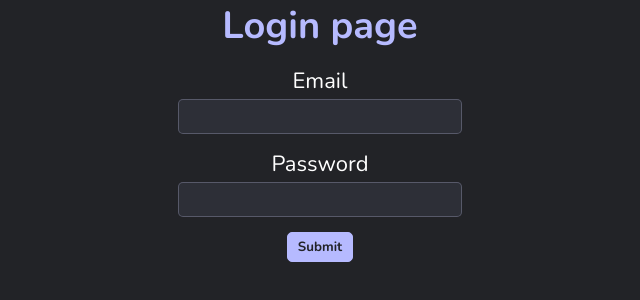
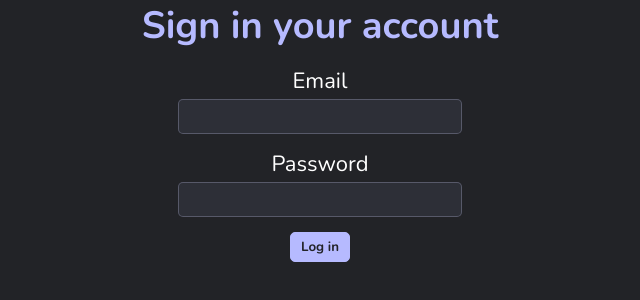
Before and after one commit to volodymyr-ok/goit-react-hw-08-phonebook, a React (Create React App) app: page /goit-react-hw-08-phonebook/login in a window 1280 px wide. Shown: the top 300 px of the page, without its empty margins (320-960 px from the left). Built offline with nearby package versions, Linux system fonts and the light colour scheme.

Commit message:
added some stylization

```diff
--- a/src/components/NavBar/NavBar.styled.js
+++ b/src/components/NavBar/NavBar.styled.js
@@ -5,17 +5,24 @@ export const StyledUL = styled.ul`
   flex-direction: column;
   align-items: end;
   gap: 5px;
+  width: 320px;
 
   li {
-    /* border: 1px solid black; */
     a {
-      /* font-size: 26px; */
-      color: #b6baff;
+      font-size: 22px;
+      color: white;
       font-family: inherit;
       text-decoration: none;
 
       &.active {
+        display: none;
+      }
+      &:not(.active) {
         color: white;
+      }
+      &:not(.active):hover,
+      &:not(.active):focus {
+        color: #b6baff;
       }
     }
   }
--- a/src/components/Navigation/Navigation.styled.js
+++ b/src/components/Navigation/Navigation.styled.js
@@ -1,9 +1,9 @@
 import styled from 'styled-components';
 
 export const StlyledHeader = styled.header`
-  /* display: flex;
+  display: flex;
   flex-direction: row;
-  justify-content: end; */
+  justify-content: center;
   background-color: #b6baff14;
   padding: 15px;
 
--- a/src/components/UserMenu/UserMenu.jsx
+++ b/src/components/UserMenu/UserMenu.jsx
@@ -14,7 +14,7 @@ export const UserMenu = () => {
 
   return (
     <StyledUserMenuDiv>
-      <p>{userName}</p>
+      <p>Welcome, {userName}</p>
       <StyledBtn type="button" onClick={handleLogOut}>
         LogOut
       </StyledBtn>
--- a/src/components/UserMenu/UserMenu.styled.js
+++ b/src/components/UserMenu/UserMenu.styled.js
@@ -4,9 +4,10 @@ export const StyledUserMenuDiv = styled.div`
   display: flex;
   flex-direction: row;
   justify-content: space-between;
-  max-width: 320px;
+  /* max-width: 320px; */
+  width: 320px;
 
   p {
-    font-size: 26px;
+    font-size: 22px;
   }
 `;
--- a/src/pages/LoginView/LoginView.jsx
+++ b/src/pages/LoginView/LoginView.jsx
@@ -31,7 +31,7 @@ const Login = () => {
 
   return (
     <>
-      <StyledH2>Login page</StyledH2>
+      <StyledH2>Sign in your account</StyledH2>
 
       <StyledForm onSubmit={handleSubmit}>
         <label>
@@ -52,7 +52,7 @@ const Login = () => {
             onChange={handleChange}
           />
         </label>
-        <button type="sumbit">Submit</button>
+        <button type="sumbit">Log in</button>
       </StyledForm>
     </>
   );
--- a/src/pages/RegisterView/RegisterView.jsx
+++ b/src/pages/RegisterView/RegisterView.jsx
@@ -35,7 +35,7 @@ const RegisterView = () => {
 
   return (
     <>
-      <StyledH2>Register page</StyledH2>
+      <StyledH2>Create your account</StyledH2>
 
       <StyledForm onSubmit={handleSubmit}>
         <label>
@@ -61,7 +61,7 @@ const RegisterView = () => {
             onChange={handleChange}
           />
         </label>
-        <button type="sumbit">Submit</button>
+        <button type="sumbit">Register</button>
       </StyledForm>
     </>
   );
```
